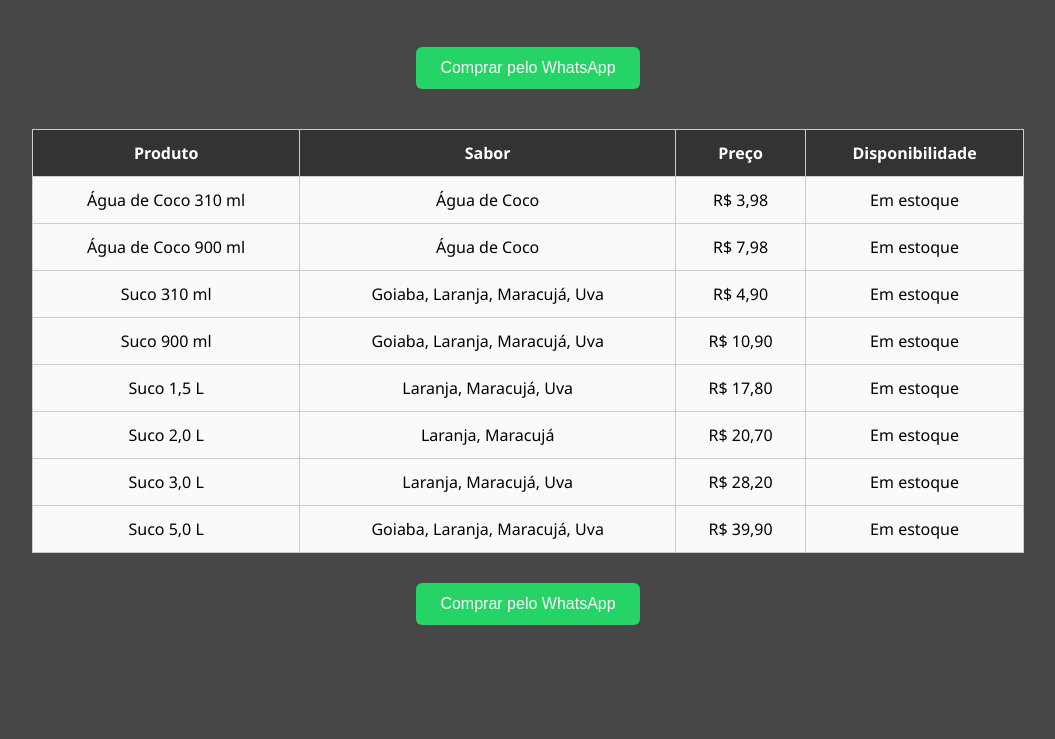
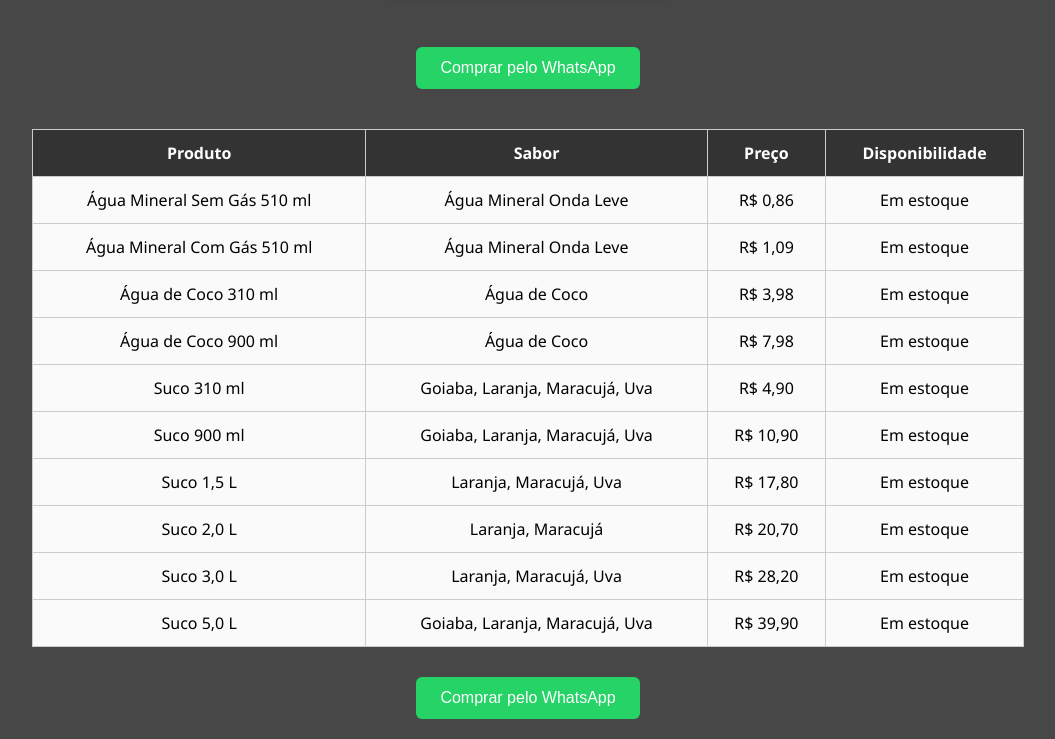
Before and after one commit to Bonnycius/Catalogo, a plain HTML site: page index.html in a window 1280 px wide. Shown: the part 956-1695 px from the top of the page, without its empty margins (112-1167 px from the left). Before the commit the page ends 1601 px from the top, so only its background shows below. Drawn offline with Linux system fonts and the light colour scheme.

Commit message:
Update index.html
Inserção da Água Mineral

```diff
--- a/index.html
+++ b/index.html
@@ -150,6 +150,18 @@
       <th>Disponibilidade</th>
     </tr>
     <tr>
+      <td>Água Mineral Sem Gás 510 ml</td>
+      <td>Água Mineral Onda Leve</td>
+      <td>R$ 0,86</td>
+      <td>Em estoque</td>
+    </tr>
+     <tr>
+      <td>Água Mineral Com Gás 510 ml</td>
+      <td>Água Mineral Onda Leve</td>
+      <td>R$ 1,09</td>
+      <td>Em estoque</td>
+    </tr>
+     <tr>
       <td>Água de Coco 310 ml</td>
       <td>Água de Coco</td>
       <td>R$ 3,98</td>
```
